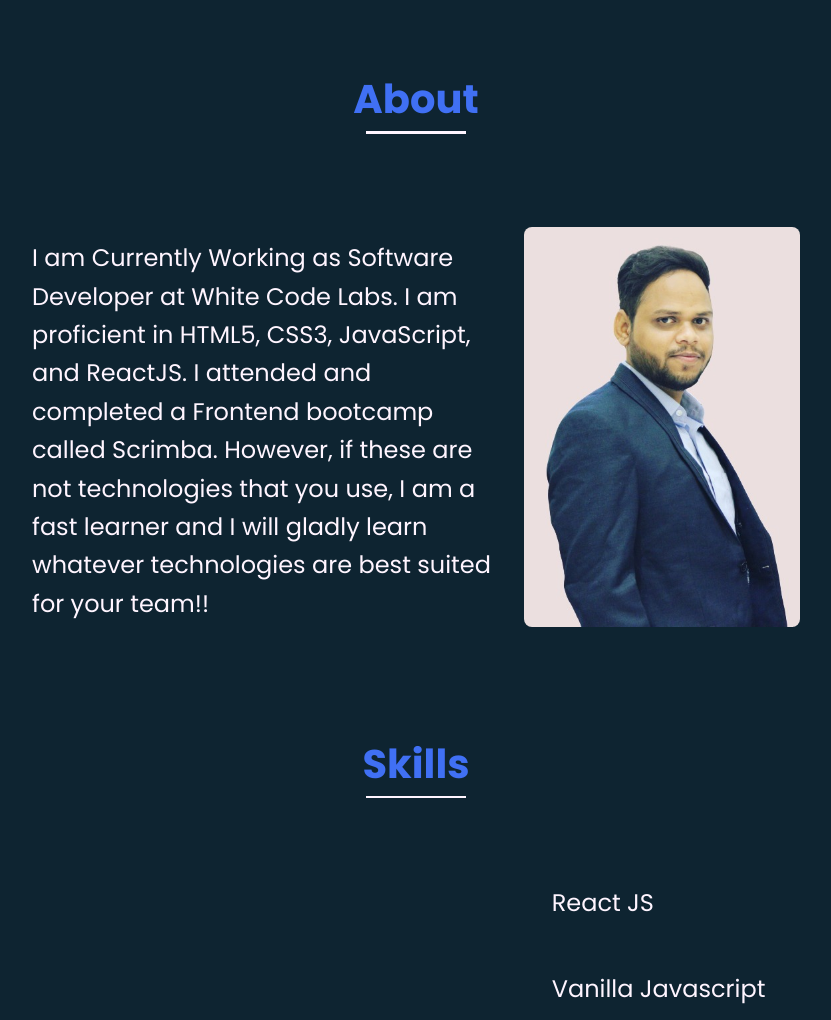
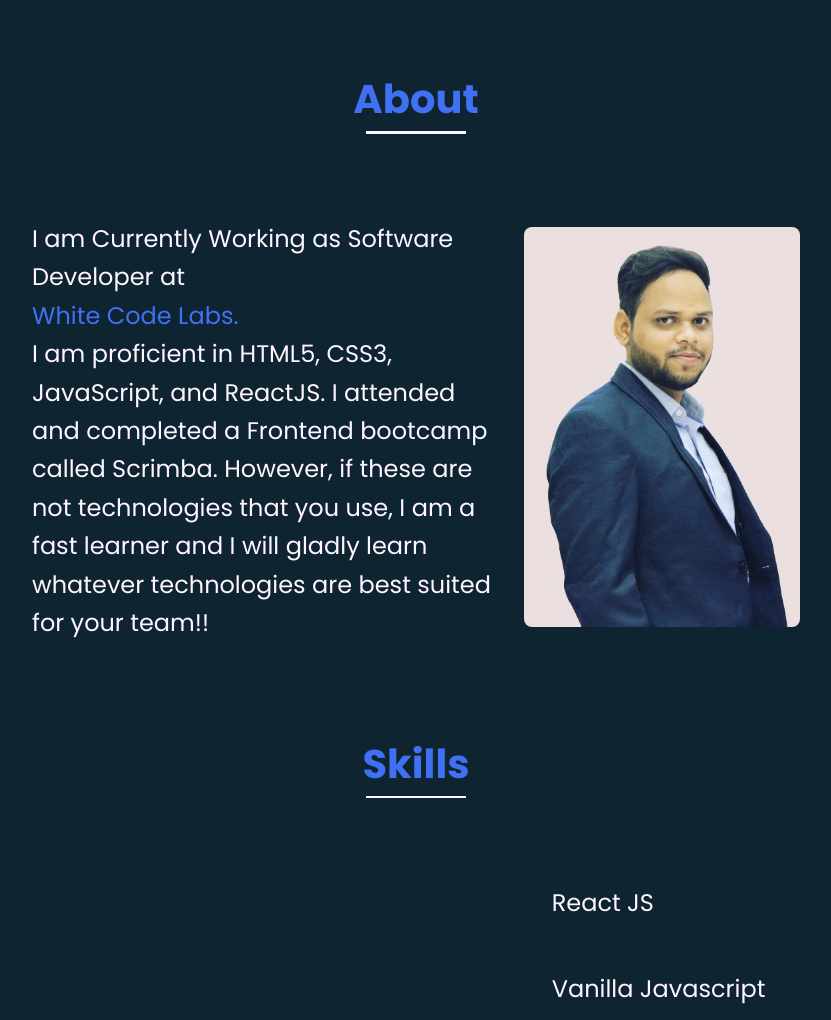
Before and after one commit to ravindra-23/portfolio-website, a plain HTML site: page index.html in a window 1280 px wide. Shown: the part 918-1938 px from the top of the page, without its empty margins (224-1055 px from the left). Drawn offline with nearby package versions, Linux system fonts and the light colour scheme; no server answers; some icons are missing.

Commit message:
about text change

```diff
--- a/index.html
+++ b/index.html
@@ -59,7 +59,7 @@
             <div class="about-container">
                 <div class="about-text">
                     <p>
-                        I am Currently Working as Software Developer at White Code Labs.
+                        I am Currently Working as Software Developer at <span class="company-name">White Code Labs.</span>
                         I am proficient in HTML5, CSS3, JavaScript, and ReactJS.
                         I attended and completed a Frontend bootcamp called Scrimba.
                         However, if these are not technologies that you use,
--- a/styles.css
+++ b/styles.css
@@ -279,6 +279,11 @@ main {
     text-align: left;
 }
 
+.company-name {
+    color: var(--clr-highlight);
+    display: block;
+}
+
 .section-title {
     position: relative;
     font-size: var(--fs-h2);
```
